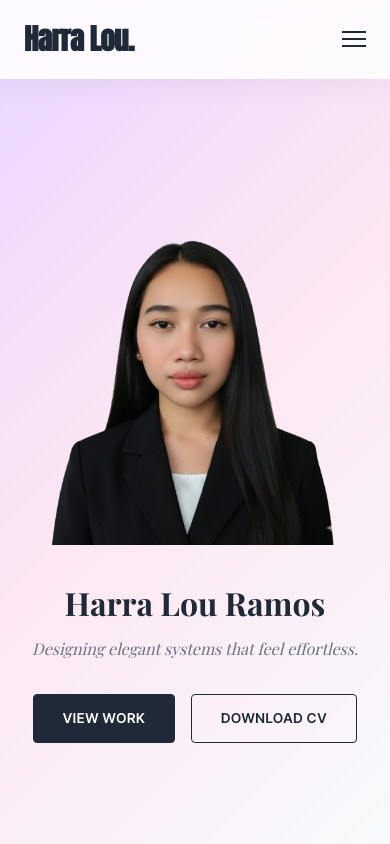
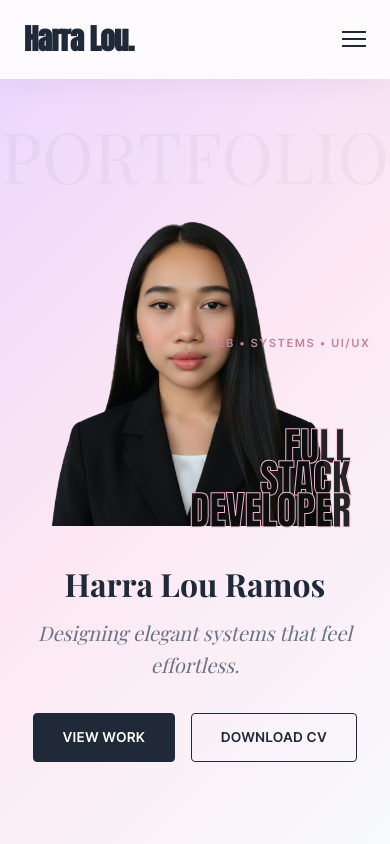
Before and after one commit to harramos25/harra-portfolio, a plain HTML site: page index.html in a window 390 px wide. Shown: the top 844 px of the page. Drawn offline with nearby package versions, Linux system fonts and the light colour scheme; a web font is replaced by a local one.

Commit message:
Refined mobile alignment for Hero visuals and Footer links

```diff
--- a/css/style.css
+++ b/css/style.css
@@ -2512,10 +2512,17 @@ footer {
         width: 100%;
     }
 
-    /* Hide background text on mobile to fix overflow */
+    /* Show background text on mobile but scale it down */
     .hero-bg-text {
-        display: none;
-    }
+        display: block;
+        font-size: 18vw;
+        top: 15%;
+        left: 50%;
+        transform: translateX(-50%);
+        width: 100%;
+        text-align: center;
+    }
+
 
     .hero-intro-box {
         position: relative;
@@ -2526,37 +2533,39 @@ footer {
         margin-top: 2rem;
         z-index: 5;
         order: 2;
-        /* Text below image on mobile */
         text-align: center;
     }
 
     .hero-intro-box .name {
         font-size: 2.5rem;
-        /* Smaller heading */
-    }
-
-    .hero-intro-box .tagline {
-        font-size: 1rem;
-    }
-
-    .hero-buttons {
+    }
+
+    /* Container for Image + Role Text */
+    .hero-visuals {
+        position: relative;
+        width: 100%;
+        order: 1;
+        display: flex;
         justify-content: center;
+        margin-top: 2rem;
     }
 
     .hero-image-container {
         position: relative;
         width: 80%;
+        /* Width matches visual design */
         height: auto;
         bottom: auto;
         right: auto;
-        margin: 2rem auto 0;
+        margin: 0;
+        /* Margin handled by wrapper */
         mask-image: none;
         -webkit-mask-image: none;
         clip-path: none;
         opacity: 1;
         animation: none;
-        order: 1;
-        /* Image above text */
+        order: unset;
+        /* Order handled by wrapper */
     }
 
     .hero-image {
@@ -2565,10 +2574,34 @@ footer {
         object-fit: contain;
     }
 
-    /* Hide decorative elements on mobile to reduce clutter */
-    .hero-role-text,
+    /* Text aligned to bottom-right of the image container area */
+    .hero-role-text {
+        display: block;
+        position: absolute;
+        top: auto;
+        bottom: 0;
+        /* Align to bottom */
+        right: 10%;
+        /* Align with right edge of 80% width image */
+        width: auto;
+        margin-top: 0;
+        /* Fluid font sizing */
+        font-size: clamp(2.5rem, 13vw, 5rem);
+        line-height: 0.8;
+        text-align: right;
+        z-index: 10;
+        -webkit-text-stroke: 1px #ffcce0;
+        opacity: 0.9;
+        pointer-events: none;
+    }
+
     .hero-subnav {
-        display: none;
+        display: block;
+        margin-top: 1.5rem;
+        margin-bottom: 2rem;
+        font-size: clamp(0.7rem, 2.5vw, 0.9rem);
+        order: 4;
+        letter-spacing: 2px;
     }
 
     /* Projects Section Mobile */
@@ -2592,7 +2625,18 @@ footer {
         min-height: 550px;
         /* Allow more height for stacked content */
     }
-}
+
+    /* Footer Mobile Adjustments */
+    .footer-heading {
+        font-size: 1rem;
+        margin-bottom: 1rem;
+    }
+
+    .footer-menu a {
+        font-size: 0.9rem;
+    }
+}
+
 
 @media (max-width: 480px) {
 
@@ -2601,7 +2645,12 @@ footer {
         font-size: 2rem;
     }
 
+    /* Keep footer background text hidden on very small screens if it overlaps too much, or adjust size */
     .footer-bg-text {
         display: none;
     }
-}
+
+    .hero-role-text {
+        font-size: 2.5rem;
+    }
+}
--- a/index.html
+++ b/index.html
@@ -101,6 +101,7 @@
                 </div>
             </div>
 
+            <div class="hero-visuals">
                 <div class="hero-image-container">
                     <img src="assets/images/profile.png" alt="Harra Lou Ramos" class="hero-image">
                 </div>
@@ -109,6 +110,7 @@
                     <span>FULL</span><br>
                     <span>STACK</span><br>
                     <span>DEVELOPER</span>
+                </div>
             </div>
 
             <div class="hero-subnav">
```
Lines whose indentation alone changed are shown as unchanged.
